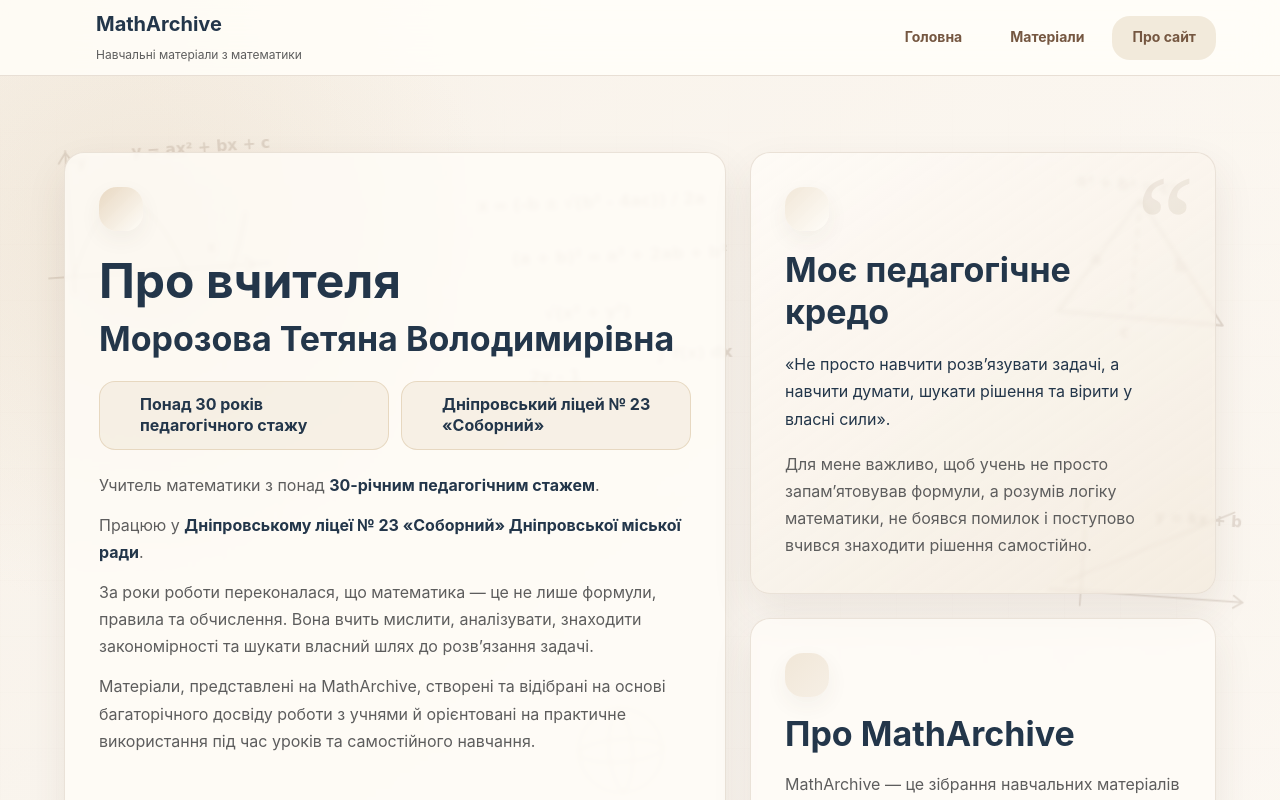
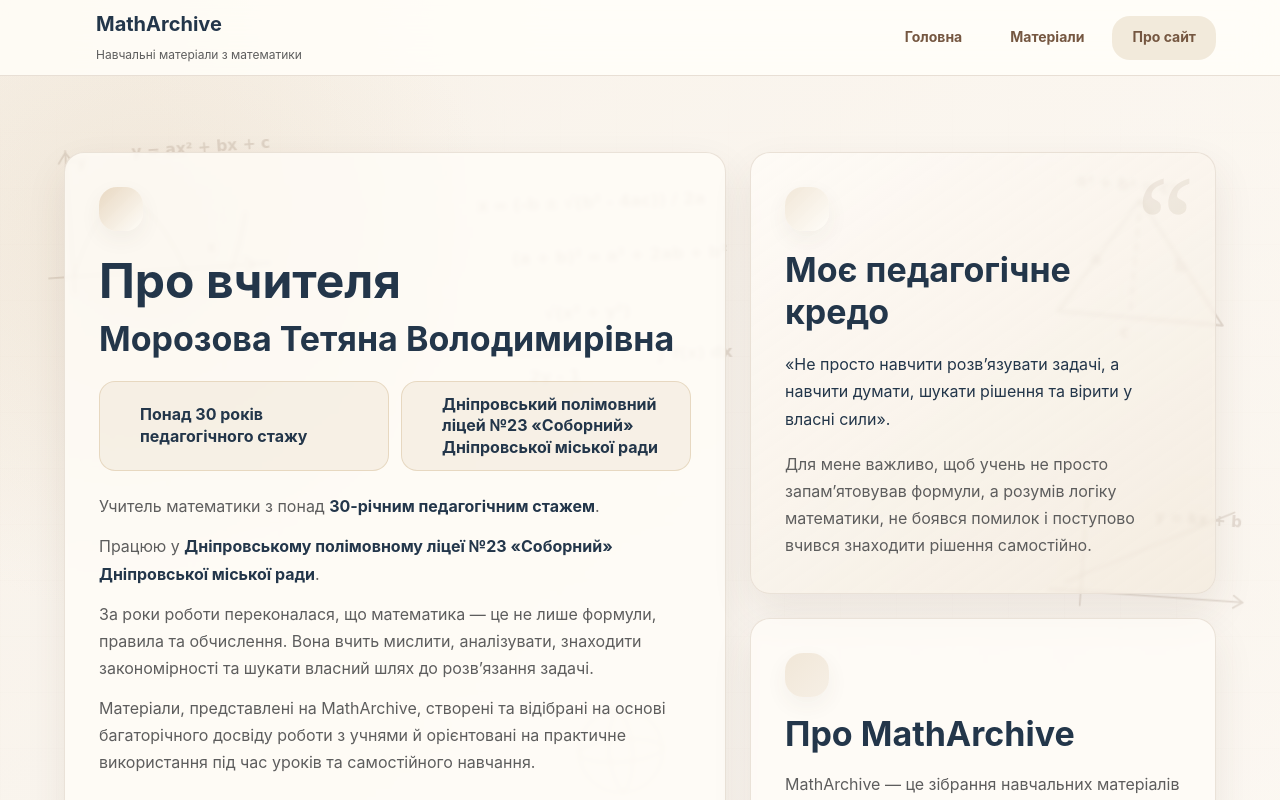
Before and after one commit to AleksMorozova/MathArchive, a React (Vite) app in the folder frontend/math-archive-web/: page /about in a window 1280 px wide. Shown: the top 800 px of the page. Built offline with nearby package versions, Linux system fonts and the light colour scheme; no server answers; some icons are missing.

Commit message:
Update text in about page

```diff
--- a/frontend/math-archive-web/src/pages/AboutPage.tsx
+++ b/frontend/math-archive-web/src/pages/AboutPage.tsx
@@ -36,7 +36,7 @@ export function AboutPage() {
                 </Box>
                 <Box className="teacher-meta-item">
                   <PlaceOutlinedIcon fontSize="small" />
-                  <span>Дніпровський ліцей № 23 «Соборний»</span>
+                  <span>Дніпровський полімовний ліцей №23 «Соборний» Дніпровської міської ради</span>
                 </Box>
               </Stack>
 
@@ -45,7 +45,7 @@ export function AboutPage() {
                   Учитель математики з понад <strong>30-річним педагогічним стажем</strong>.
                 </Typography>
                 <Typography>
-                  Працюю у <strong>Дніпровському ліцеї № 23 «Соборний» Дніпровської міської ради</strong>.
+                  Працюю у <strong>Дніпровському полімовному ліцеї №23 «Соборний» Дніпровської міської ради</strong>.
                 </Typography>
                 <Typography>
                   За роки роботи переконалася, що математика — це не лише формули, правила та обчислення. Вона вчить мислити, аналізувати, знаходити закономірності та шукати власний шлях до розв’язання задачі.
--- a/frontend/math-archive-web/src/styles.css
+++ b/frontend/math-archive-web/src/styles.css
@@ -811,6 +811,10 @@ a {
   color: var(--primary-hover);
 }
 
+.teacher-meta-item span {
+  overflow-wrap: anywhere;
+}
+
 .teacher-copy {
   max-width: 68ch;
 }
```
